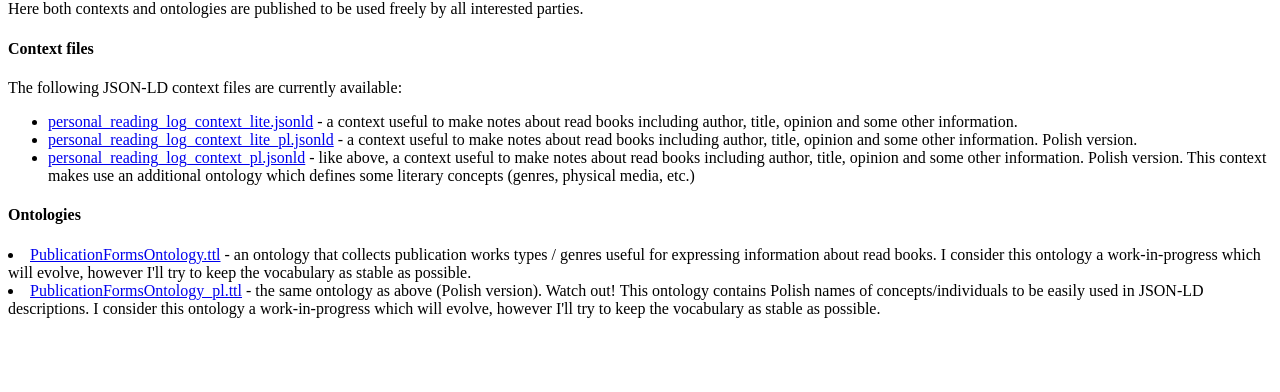
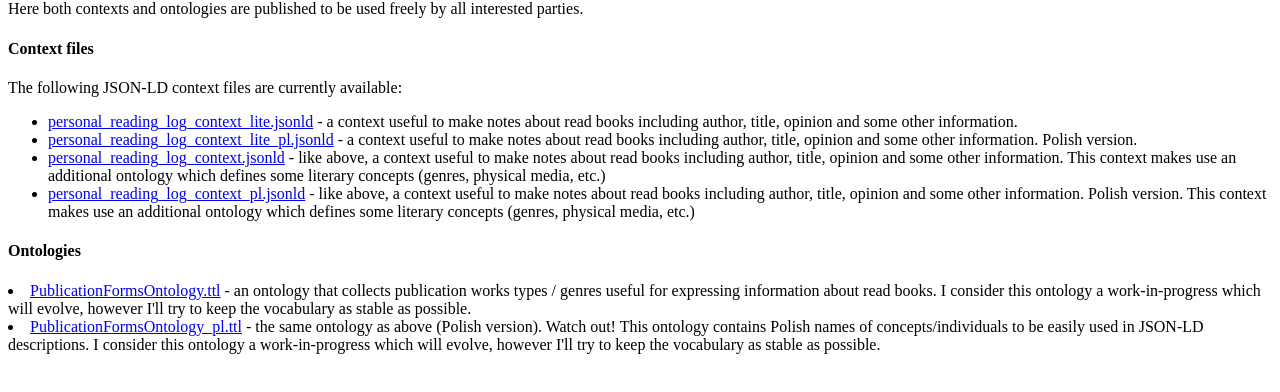
Before and after one commit to michalroj/ontologies, a plain HTML site: page index.html in a window 1280 px wide. Shown: the part 66-458 px from the top of the page. Drawn offline with Linux system fonts and the light colour scheme.

Commit message:
Update of documentation. YAML-LD example added

```diff
--- a/index.html
+++ b/index.html
@@ -8,6 +8,8 @@
 		<li><a href="contexts/personal_reading_log_context_lite.jsonld">personal_reading_log_context_lite.jsonld</a> - a context useful to make notes about read books including author, title, opinion and some other information.
 		<li><a href="contexts/personal_reading_log_context_lite_pl.jsonld">personal_reading_log_context_lite_pl.jsonld</a> - a context useful to make notes about read books including author, title,
 			opinion and some other information. Polish version.
+		<li><a href="contexts/personal_reading_log_context.jsonld">personal_reading_log_context.jsonld</a> - like above, a context useful to make notes about read books including author, title,
+			opinion and some other information. This context makes use an additional ontology which defines some literary concepts (genres, physical media, etc.)
 		<li><a href="contexts/personal_reading_log_context_pl.jsonld">personal_reading_log_context_pl.jsonld</a> - like above, a context useful to make notes about read books including author, title,
 			opinion and some other information. Polish version. This context makes use an additional ontology which defines some literary concepts (genres, physical media, etc.)
 	</ul>
```
Also changed, not shown: 2 other files.
